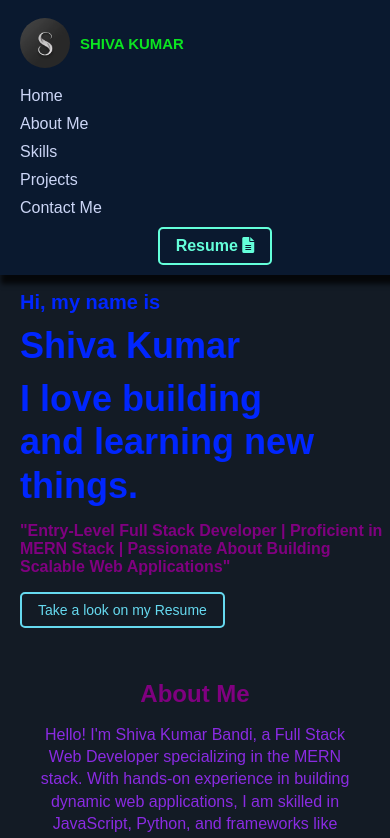
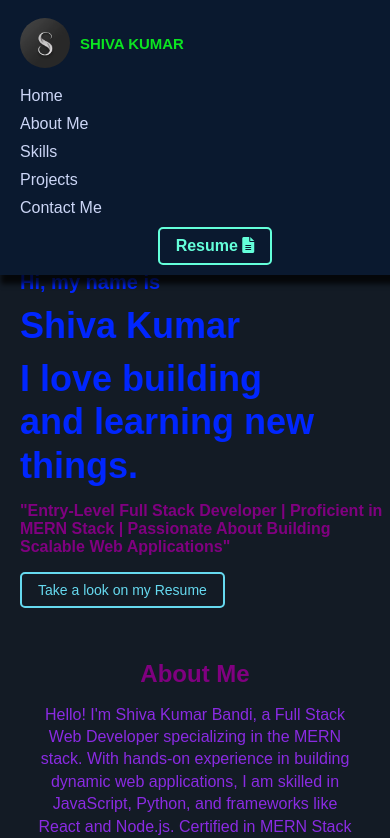
Before and after one commit to shivakumar-bandi/my-portfolio-s, a React (Create React App) app: page / in a window 390 px wide. Shown: the top 838 px of the page. Built offline with nearby package versions, Linux system fonts and the light colour scheme.

Commit message:
first commit

```diff
--- a/src/components/Home.css
+++ b/src/components/Home.css
@@ -1,13 +1,10 @@
 .home {
   padding-top: 20px;
-  position: relative;
 }
 
 #home {
-  padding-top: 120px; /* Ensure enough space from the top */
-  padding-left: 20px;
-  z-index: 1; /* Bring the section forward */
-  position: relative;
+  padding-top: 20px; /* Default padding for larger screens */
+  padding-left: 100px;
 }
 
 /* Header styles */
@@ -16,8 +13,6 @@
   line-height: 1.2;
   color: rgb(0, 38, 255);
   margin: 0;
-  z-index: 2; /* Ensure h2 is above other elements */
-  position: relative;
 }
 
 .home-section h1 {
@@ -25,8 +20,6 @@
   line-height: 1.2;
   color: rgb(0, 38, 255);
   margin: 10px 0;
-  z-index: 2; /* Ensure h1 is above other elements */
-  position: relative;
 }
 
 .home-section h3 {
@@ -59,7 +52,7 @@ button:focus {
 /* Responsive Design for Mobile Screens */
 @media (max-width: 768px) {
   #home {
-    padding-top: 170px; /* Further increased padding */
+    padding-top: 150px; /* Increased padding only for small screens */
     padding-left: 20px;
   }
 
@@ -67,16 +60,12 @@ button:focus {
     font-size: 20px;
     line-height: 1.2;
     margin: 0;
-    z-index: 2; /* Ensure h2 is above other elements */
-    position: relative;
   }
 
   .home-section h1 {
     font-size: 36px;
     line-height: 1.2;
     margin: 10px 0;
-    z-index: 2; /* Ensure h1 is above other elements */
-    position: relative;
   }
 
   .home-section h3 {
```
